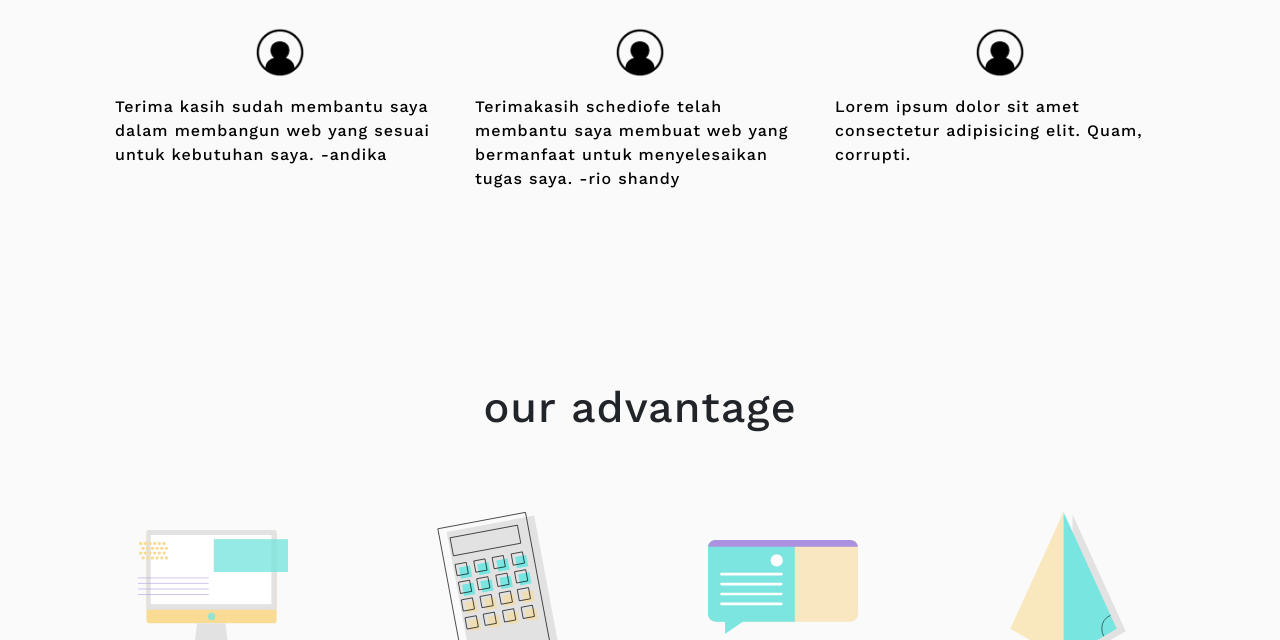
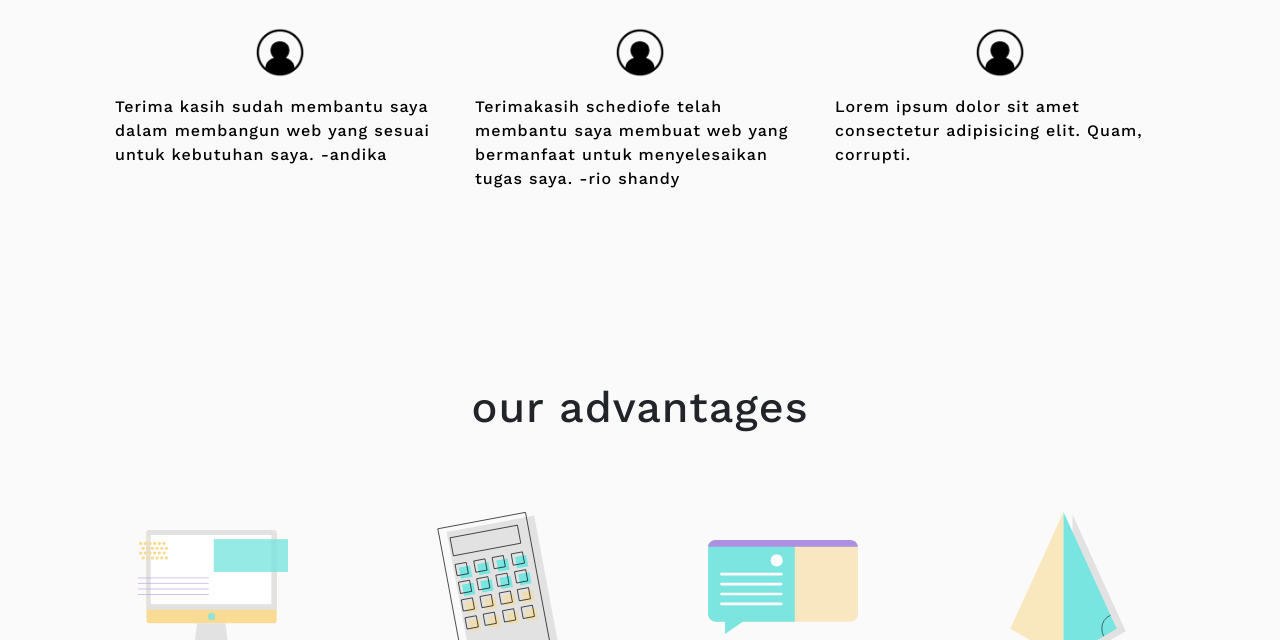
Before and after one commit to vickyfto/freelance-portofolio, a plain HTML site: page index.html in a window 1280 px wide. Shown: the part 462-1102 px from the top of the page. Drawn offline with nearby package versions, Linux system fonts and the light colour scheme; a web font is replaced by a local one.

Commit message:
final push

```diff
--- a/index.html
+++ b/index.html
@@ -77,7 +77,7 @@
 
             <article>
                 <div class="container" style="margin-top: 10em;">
-                    <div style="text-align:center; font-size: 2.7em" id="our-advantage" class="color-black"> our advantage</div>
+                    <div style="text-align:center; font-size: 2.7em" id="our-advantage" class="color-black"> our advantages</div>
                     <div class="row mt-4">
                         <div class="col-md">
                             <img src="./asset/imac.svg" class="rounded mx-auto d-block mt-5" alt="" width="150px" height="150px;">
```
Also changed, not shown: asset/bg-1.png (deleted), asset/bg-2.jpg (deleted), asset/clean-code1.png (deleted), asset/moon.png (deleted), asset/sun.png (deleted), asset/web-ui-1.svg (deleted).
